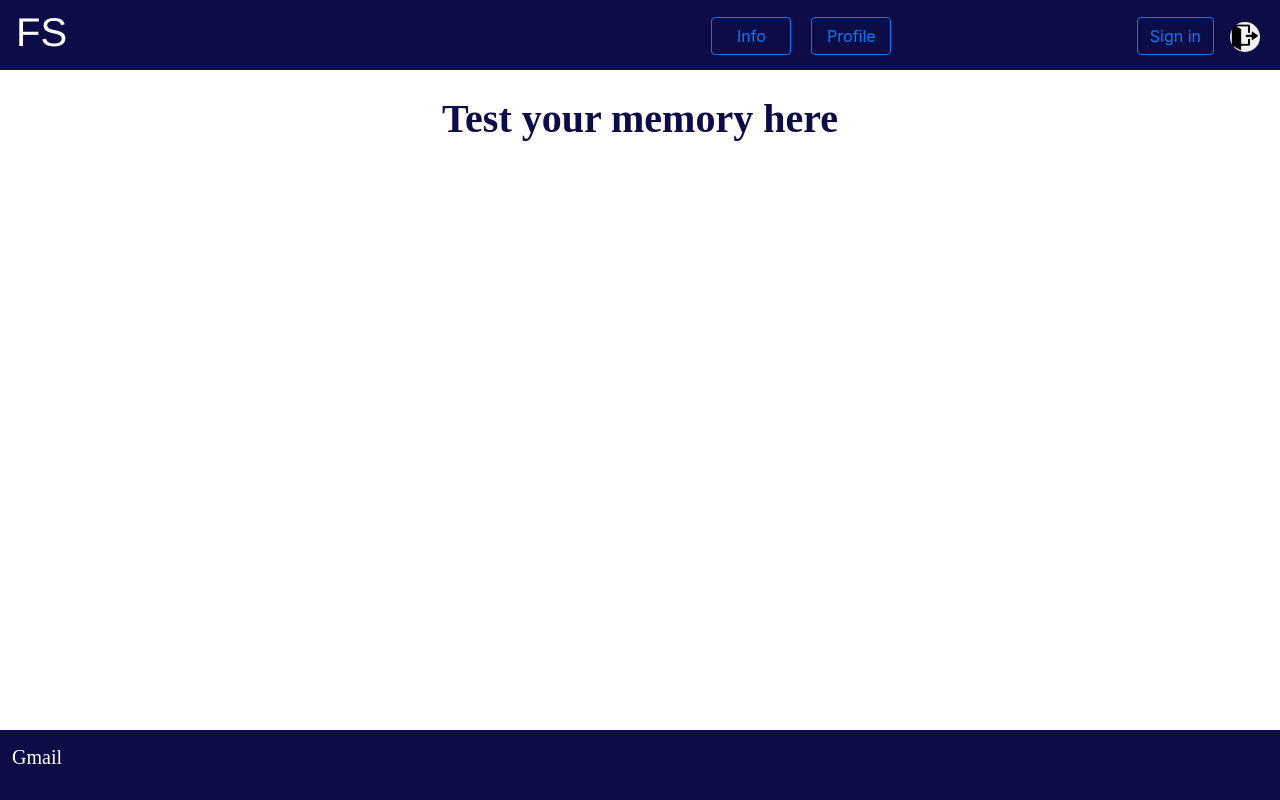
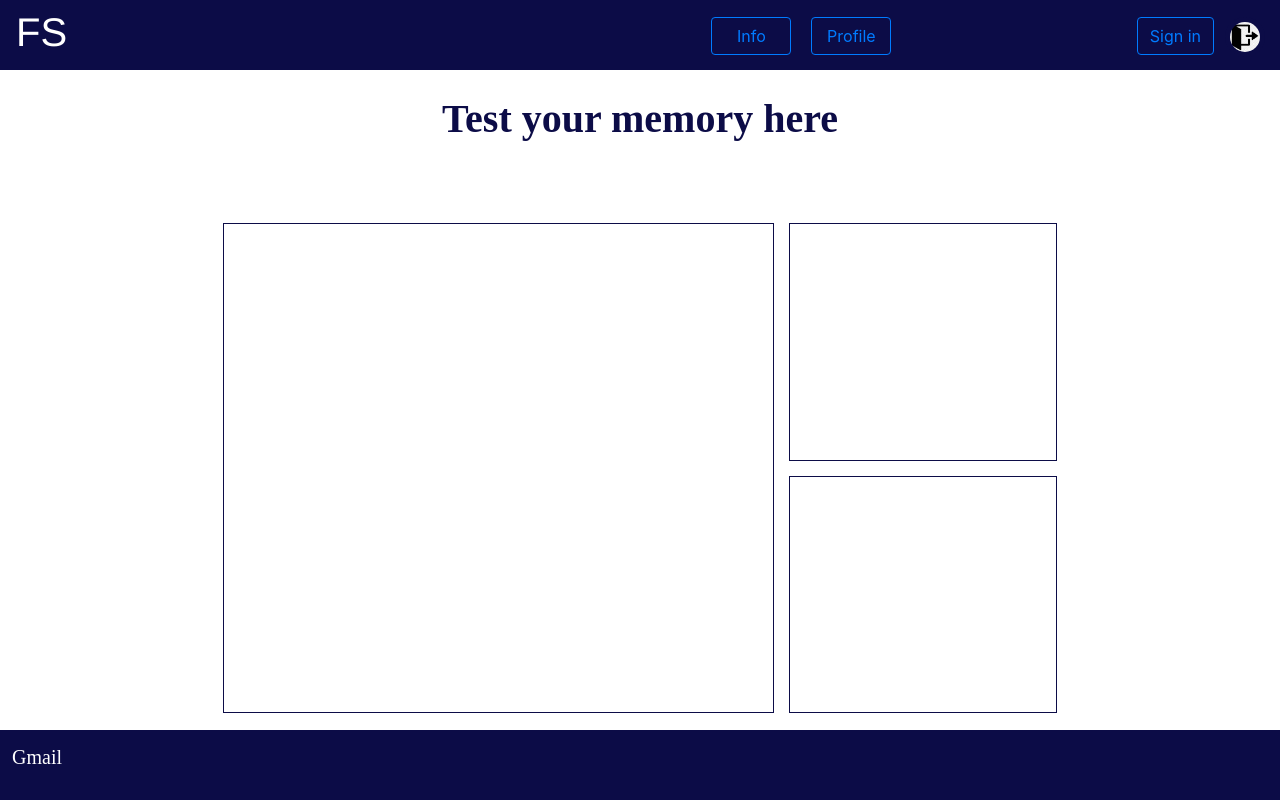
Before and after one commit to vld911-pk/savages, a React (Create React App) app in the folder client/: page / in a window 1280 px wide. Built offline with nearby package versions, Linux system fonts and the light colour scheme.

Commit message:
advertisment

```diff
--- a/client/src/components/Front_page.js
+++ b/client/src/components/Front_page.js
@@ -1,6 +1,6 @@
 import React from 'react';
 
-import CardGame from './styled-components/Frontpage_components/CardGame';
+import Advertisement from './styled-components/Frontpage_components/Advertisement';
 
 import H1 from './common-components/H1';
 import FrontWrapper from '../components/styled-components/FrontWrapper';
@@ -9,7 +9,7 @@ function Front() {
     return (
         <FrontWrapper>
             <H1>Test your memory here</H1>
-            <CardGame />
+            <Advertisement />
         </FrontWrapper>
     );
 }
--- /dev/null
+++ b/client/src/components/styled-components/Frontpage_components/Advertisement.js
@@ -0,0 +1,16 @@
+import React from "react";
+import Advert from "./front_styles/Advert";
+import AdvertItem from "./front_styles/AdvertItem";
+
+function Advertisement() {
+  return (
+    <>
+      <Advert>
+        <AdvertItem cstart = {1} cend = {3} rstart = {1} rend = {3}/>
+        <AdvertItem cstart = {3} cend = {4} rstart = {1} rend = {2} />
+        <AdvertItem cstart = {3} cend = {4} rstart = {2} rend = {3}/>
+      </Advert>
+    </>
+  );
+}
+export default Advertisement;
--- a/client/src/components/styled-components/Frontpage_components/CardGame.js
+++ /dev/null
@@ -1,12 +0,0 @@
-import React, { useState } from 'react';
-
-function CardGame() {
-
-const [cards, setCards] = useState([]);
-
-    return (
-        <>
-        </>
-    );
-}
-export default CardGame;
--- /dev/null
+++ b/client/src/components/styled-components/Frontpage_components/front_styles/Advert.js
@@ -0,0 +1,16 @@
+import styled from "styled-components";
+
+const Advert = styled.div`
+  display: grid;
+  grid-template-columns: repeat(3, 1fr);
+  grid-template-rows: repeat(2, 1fr);
+  grid-column-gap: 15px;
+  grid-row-gap: 15px;
+  position : relative;
+  height : 500px;
+  padding: 5px;
+  margin-left: 17%;
+  margin-right: 17%;
+  top : 50px;
+`;
+export default Advert;
--- /dev/null
+++ b/client/src/components/styled-components/Frontpage_components/front_styles/AdvertItem.js
@@ -0,0 +1,8 @@
+import styled from 'styled-components';
+
+const AdvertItem = styled.div`
+    border : 1px solid #0c0c47;
+    grid-column : ${({cstart, cend}) => `${cstart} / ${cend}`};
+    grid-row : ${({rstart, rend}) => `${rstart} / ${rend}`};
+`
+export default AdvertItem;
```
